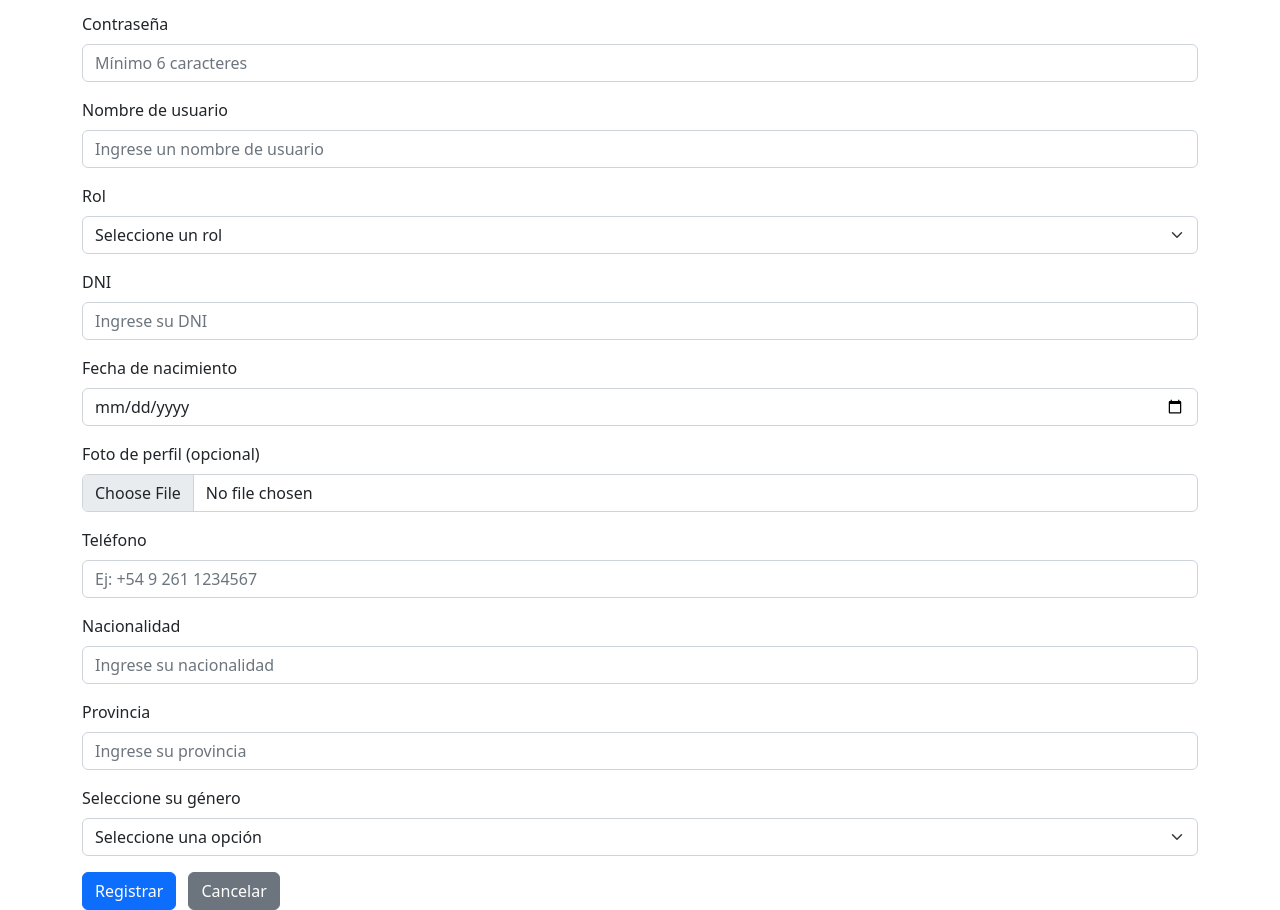
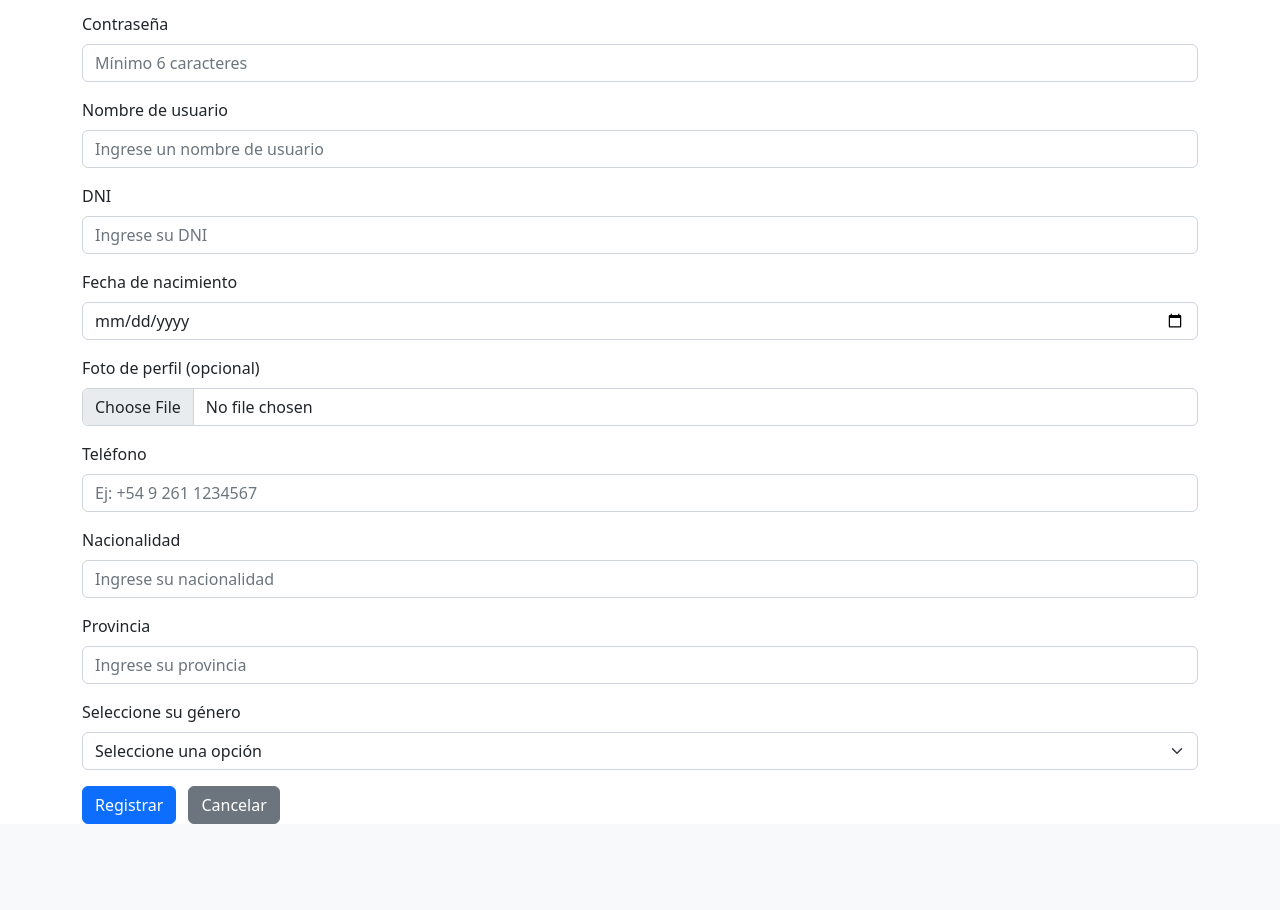
Before and after one commit to rubenledesma10/GoTour, a Flask app: page /api/gotour/register in a window 1280 px wide. Shown: the part 408-1318 px from the top of the page. After the commit the page ends 1232 px from the top, so only its background shows below. Run offline with Flask 3, Linux system fonts and the light colour scheme.

Commit message:
fix form register

```diff
--- a/static/auth.js
+++ b/static/auth.js
@@ -14,7 +14,7 @@ document.addEventListener("DOMContentLoaded", () => {
                 email: form.email.value,
                 password: form.password.value,
                 username: form.username.value,
-                role: form.role.value,
+                role: "tourist", //aca lo definimos nosotros ya que siempre se van a registrar como turistias desde el front, o al menos que lo haga el admin
                 dni: form.dni.value,
                 birthdate: form.birthdate.value,
                 photo: null, // aún no subimos archivos
--- a/templates/user/register.html
+++ b/templates/user/register.html
@@ -33,16 +33,6 @@
                 <label for="username" class="form-label">Nombre de usuario</label>
                 <input type="text" class="form-control" id="username" name="username"
                     placeholder="Ingrese un nombre de usuario" required minlength="3" required>
-            </div>
-
-            <div class="mb-3">
-                <label for="role" class="form-label">Rol</label>
-                <select class="form-select" id="role" name="role" required>
-                    <option value="">Seleccione un rol</option>
-                    <option value="admin">Administrador</option>
-                    <option value="tourist">Turista</option>
-                    <option value="recepcionist">Recepcionist</option>
-                </select>
             </div>
 
             <div class="mb-3">
```
